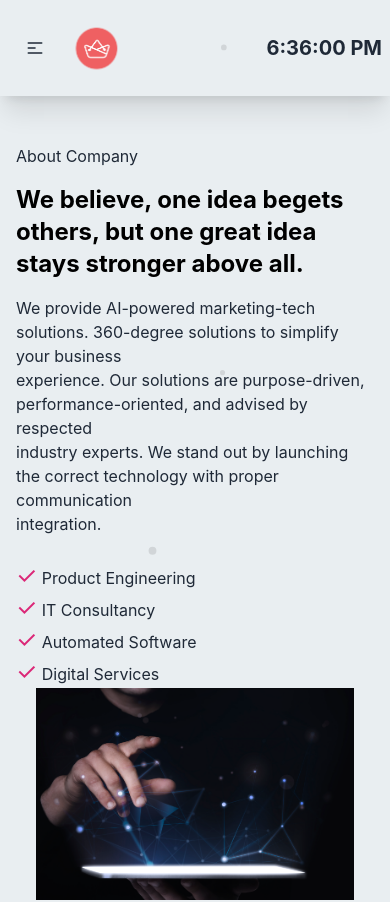
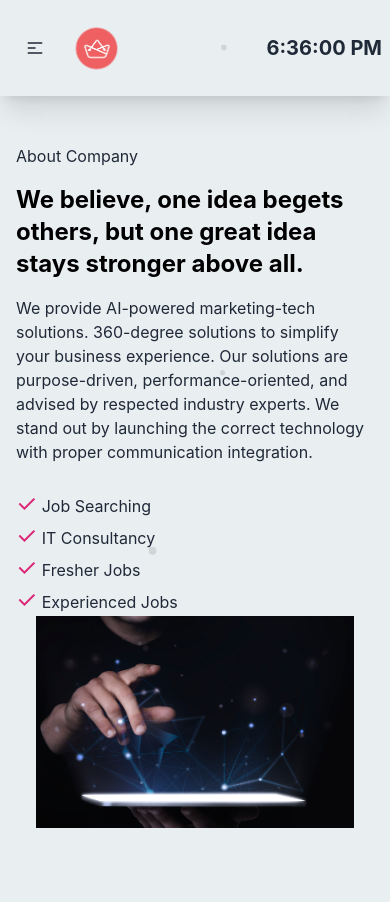
Before and after one commit to Sayeednayeem1/job-finder, a React (Create React App) app: page /about in a window 390 px wide. Shown: the top 902 px of the page. Built offline with nearby package versions, Linux system fonts and the light colour scheme; no server answers.

Commit message:
updated the About route

```diff
--- a/src/App.js
+++ b/src/App.js
@@ -26,5 +26,3 @@ function App() {
 }
 
 export default App;
-
-// className='bg-[#EAECFF] bg-cover'
--- a/src/Pages/Home/About/About.js
+++ b/src/Pages/Home/About/About.js
@@ -12,16 +12,16 @@ const About = () => {
 
     return (
         <div className='max-w-[1440px] mx-auto' data-aos="fade-down" data-aos-easing="linear">
-            <div className='mx-4 mt-12 md:mt-32 mb-36'>
+            <div className='mx-4 mt-12 md:mt-44 mb-48'>
                 <div className='flex flex-col md:flex-row items-center'>
                     <div className='mr-0 md:mr-28'>
                         <p className='mb-4'>About Company</p>
                         <h1 className='mb-4 font-bold text-2xl text-black '>We believe, one idea begets others, but one great idea stays stronger above all.</h1>
-                        <p className="mb-6">We provide AI-powered marketing-tech solutions. 360-degree solutions to simplify your business <br /> experience. Our solutions are purpose-driven, performance-oriented, and advised by respected <br /> industry experts. We stand out by launching the correct technology with proper communication <br /> integration.</p>
-                        <p><span className='text-2xl text-pink-600'>&#10003;</span> Product Engineering</p>
+                        <p className="mb-6">We provide AI-powered marketing-tech solutions. 360-degree solutions to simplify your business experience. Our solutions are purpose-driven, performance-oriented, and advised by respected industry experts. We stand out by launching the correct technology with proper communication integration.</p>
+                        <p><span className='text-2xl text-pink-600'>&#10003;</span> Job Searching</p>
                         <p><span className='text-2xl text-pink-600'>&#10003;</span> IT Consultancy</p>
-                        <p><span className='text-2xl text-pink-600'>&#10003;</span> Automated Software</p>
-                        <p><span className='text-2xl text-pink-600'>&#10003;</span> Digital Services</p>
+                        <p><span className='text-2xl text-pink-600'>&#10003;</span> Fresher Jobs</p>
+                        <p><span className='text-2xl text-pink-600'>&#10003;</span> Experienced Jobs</p>
                     </div>
                     <div className='mt:6 md:mt-0'>
                         <img className='md:w-[800px] px-5 md:px-0 md:rounded-xl' src={Image} alt="" />
```
